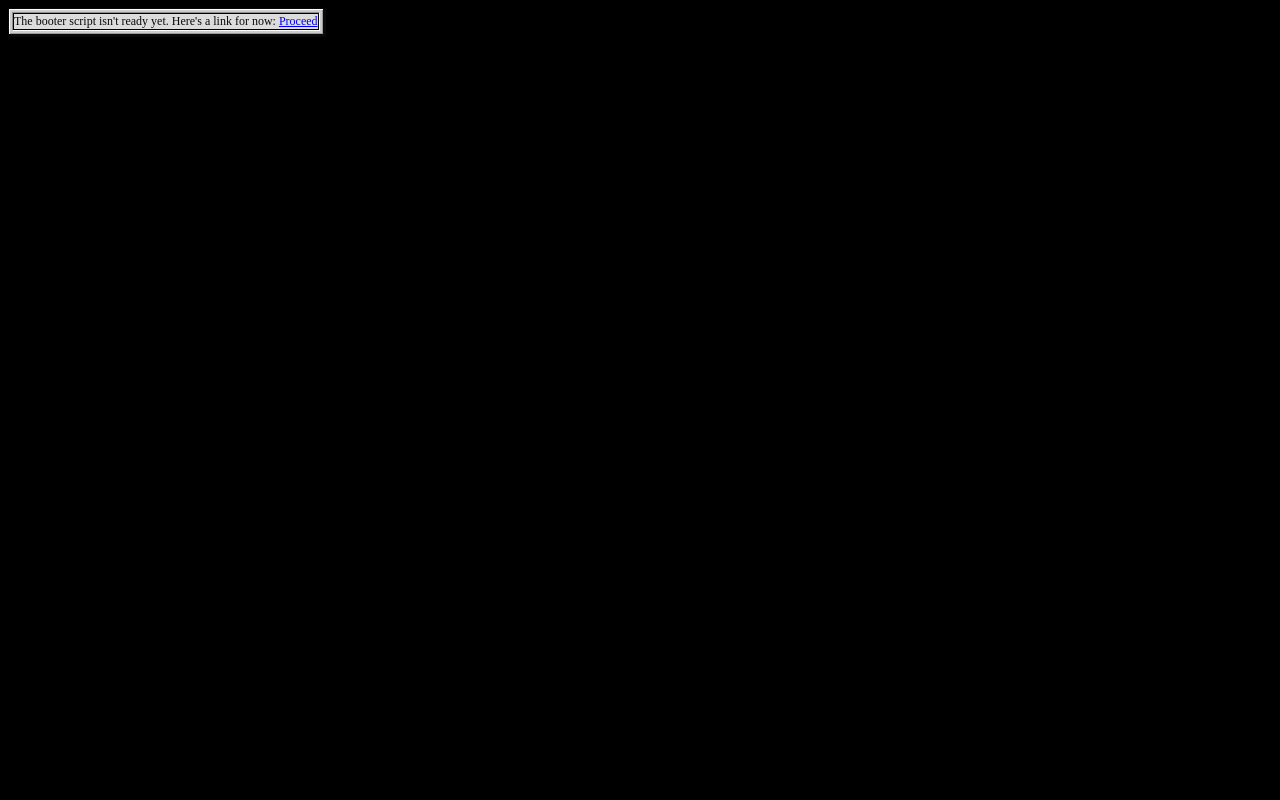
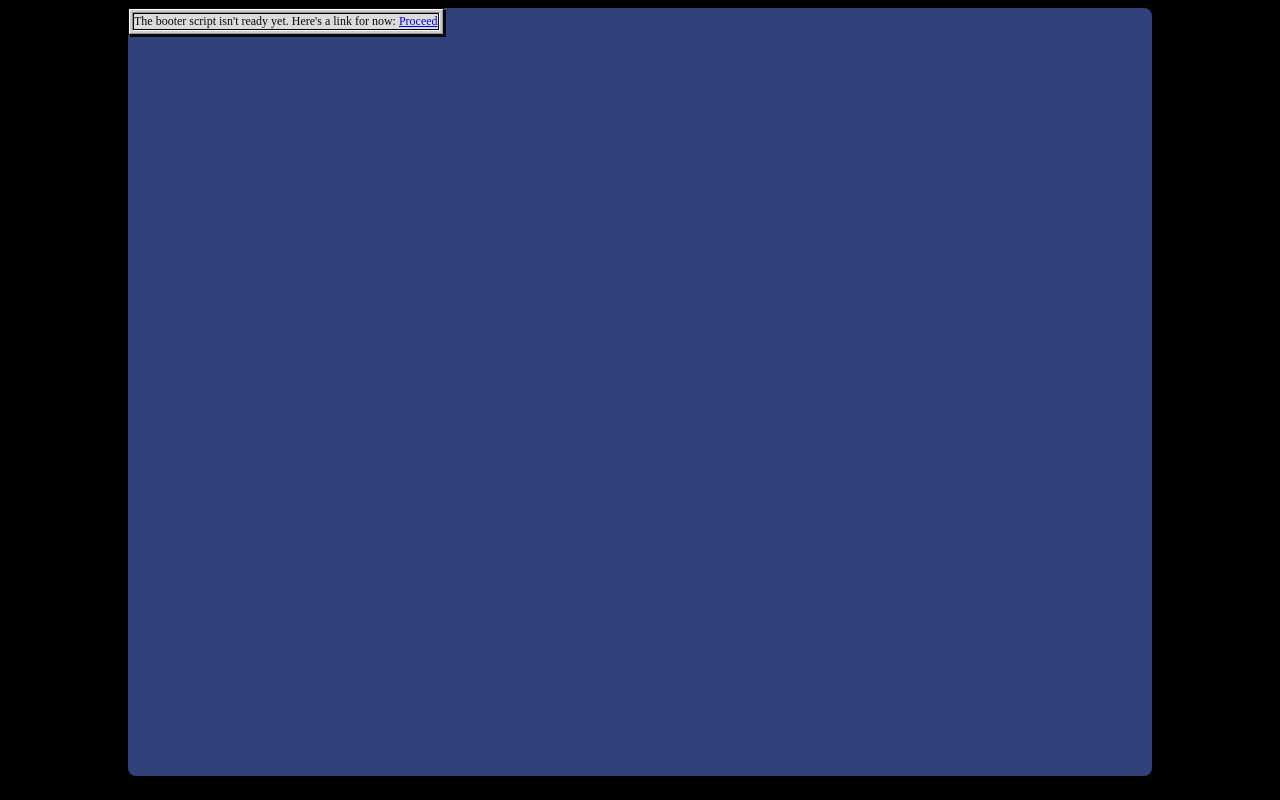
Before and after one commit to Videowelder/System9, a plain HTML site: page index.html in a window 1280 px wide. Drawn offline with Linux system fonts and the light colour scheme; a web font is replaced by a local one.

Commit message:
Add background

```diff
--- a/index.html
+++ b/index.html
@@ -4,6 +4,7 @@
 <link rel="icon" type="image/png" href="/System9/resources/logo.png">
 <link rel="stylesheet" href="/System9/interface.css">
 <body>
+	<div class="bg">
 		<div id="Main" class="main_border">
 			<div id="Sub" class="sub_border">
 				<noscript>
@@ -13,7 +14,7 @@
 				<span>The booter script isn't ready yet. Here's a link for now:</span>
 					<a class="button" href="master.html">Proceed</a>
 			</div>
-	</noscript>
+	</div>
 </body>
 <script>
 </script>
```
